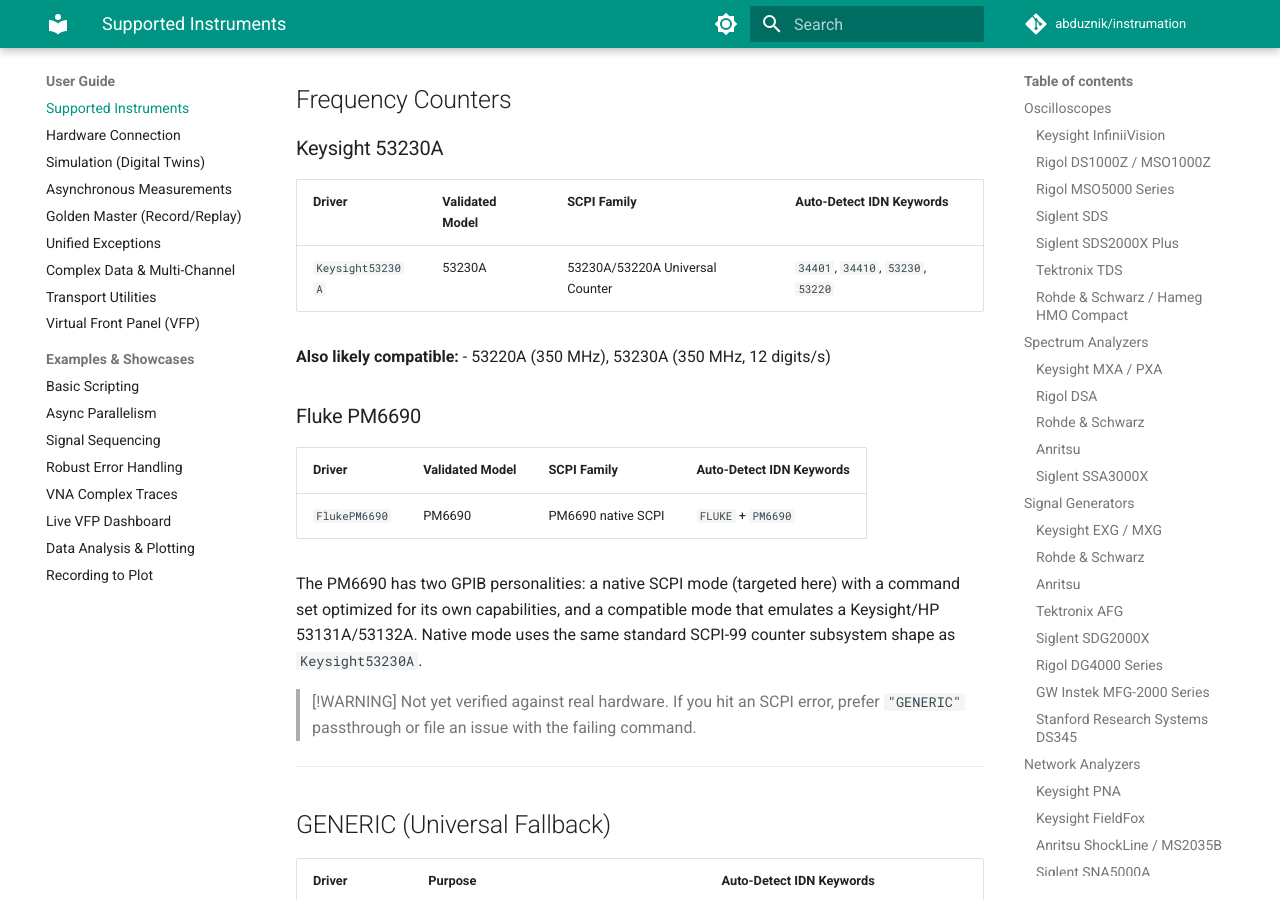
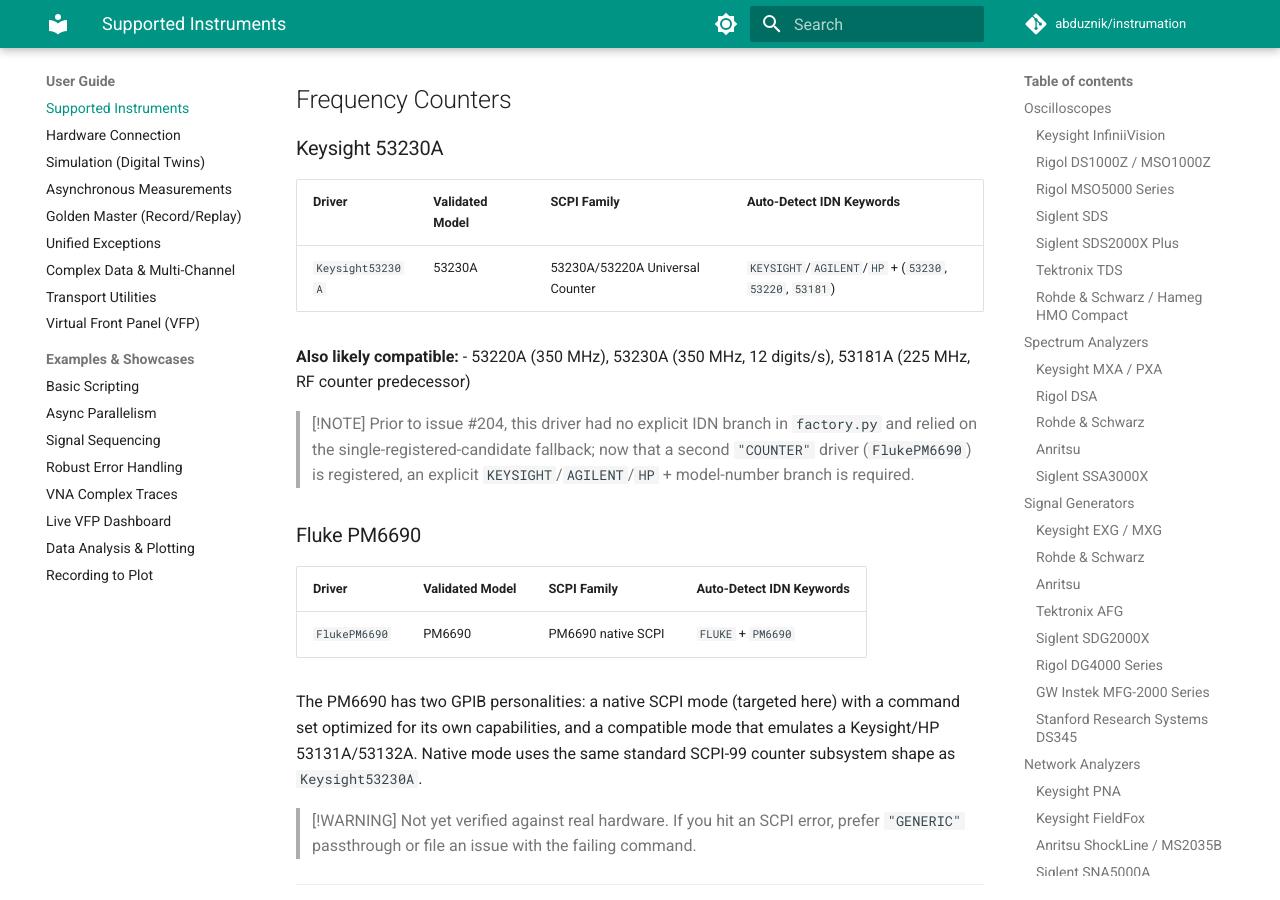
Before and after one commit to abduznik/instrumation, an MkDocs documentation site: the page built from docs/supported_instruments.md, in a window 1280 px wide and 900 px high, scrolled down 18258 px. Built offline with MkDocs 1.6.1 and Material for MkDocs 9.7.7, drawn with Linux system fonts in a browser that asks for light colours; comment, search, counter and statistics services are not loaded.

Commit message:
fix(factory): add missing IDN routing branch for Keysight53230A/53181A
Part of #204. Keysight53230A previously had no explicit IDN branch in
factory.py and relied on the single-registered-candidate fallback,
which silently broke once a second COUNTER driver (FlukePM6690) was
registered. Adds explicit KEYSIGHT/AGILENT/HP + model-number routing
for 53230/53220/53181, and covers the ambiguous-IDN fallback case.

```diff
--- a/docs/supported_instruments.md
+++ b/docs/supported_instruments.md
@@ -798,10 +798,16 @@
 
 | Driver | Validated Model | SCPI Family | Auto-Detect IDN Keywords |
 |:---|:---|:---|:---|
-| `Keysight53230A` | 53230A | 53230A/53220A Universal Counter | `34401`, `34410`, `53230`, `53220` |
+| `Keysight53230A` | 53230A | 53230A/53220A Universal Counter | `KEYSIGHT`/`AGILENT`/`HP` + (`53230`, `53220`, `53181`) |
 
 **Also likely compatible:**
-- 53220A (350 MHz), 53230A (350 MHz, 12 digits/s)
+- 53220A (350 MHz), 53230A (350 MHz, 12 digits/s), 53181A (225 MHz, RF counter predecessor)
+
+> [!NOTE]
+> Prior to issue #204, this driver had no explicit IDN branch in
+> `factory.py` and relied on the single-registered-candidate fallback;
+> now that a second `"COUNTER"` driver (`FlukePM6690`) is registered,
+> an explicit `KEYSIGHT`/`AGILENT`/`HP` + model-number branch is required.
 
 ### Fluke PM6690
 
```
Also changed, not shown: scripts/new_instruments_plan.md (+1 -1 lines), 2 other files.
